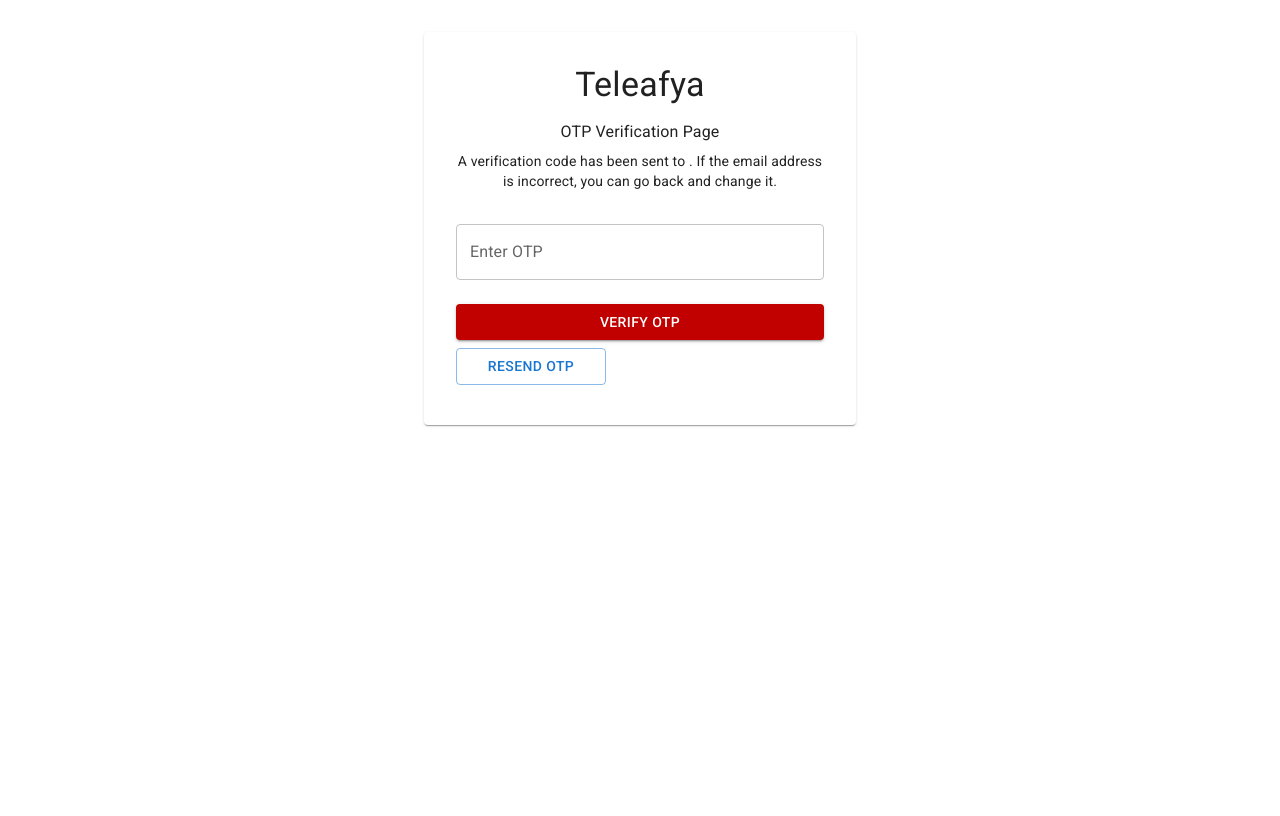
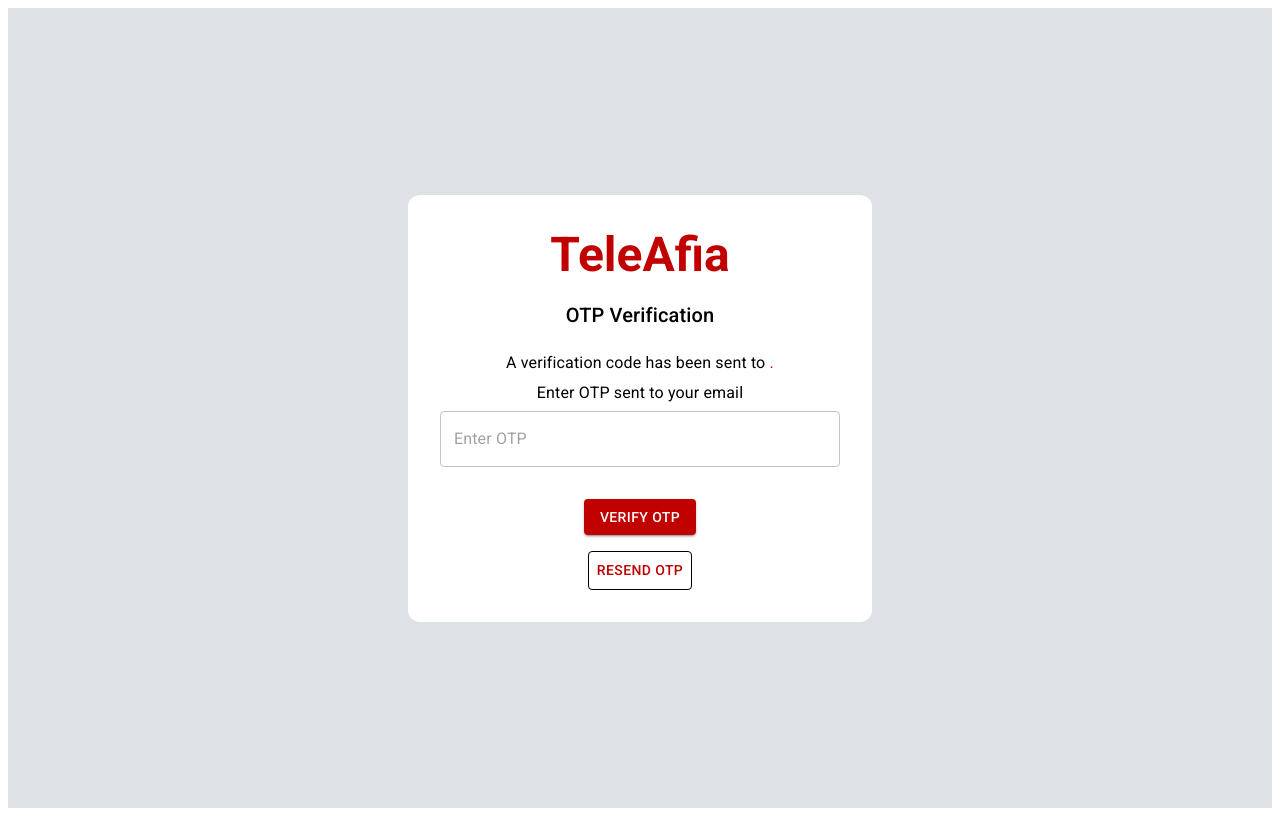
Before and after one commit to Equity-Afya/client-frontend, a React (Vite) app: page /verify-otp in a window 1280 px wide. Built offline with nearby package versions, Linux system fonts and the light colour scheme.

Commit message:
Updated Fullscreen

```diff
--- a/package.json
+++ b/package.json
@@ -13,6 +13,7 @@
     "@emotion/react": "^11.11.4",
     "@emotion/styled": "^11.11.0",
     "@mui/icons-material": "^5.15.12",
+    "@mui/lab": "^5.0.0-alpha.168",
     "@mui/material": "^5.15.12",
     "@mui/styled-engine-sc": "^6.0.0-alpha.17",
     "axios": "^1.6.7",
--- a/src/components/SideBar/SideBar.jsx
+++ b/src/components/SideBar/SideBar.jsx
@@ -6,6 +6,7 @@
   ListItemText,
   CssBaseline,
   IconButton,
+  Box,
 } from "@mui/material";
 import {
   Dashboard,
@@ -62,10 +63,16 @@
   return (
     <>
       <CssBaseline />
+      <Box
+        sx={{
+          display: "flex",
+          flexDirection: "column",
+          height: fullscreenMode ? "100vh" : "auto",
+        }}
+      >
         <List
           sx={{
-          width: 240,
-          height: "100%",
+            flex: 1,
             backgroundColor: brightnessMode ? "#FFFFFF" : "#C00100",
             color: brightnessMode ? "#000000" : "white",
             paddingTop: 0,
@@ -82,7 +89,7 @@
               <Dashboard />
             </ListItemIcon>
             <ListItemText primary="Dashboard" />
-          {/* Add Fullscreen Button */}
+            {/* Fullscreen Button */}
             <IconButton
               onClick={toggleFullscreen}
               sx={{ color: brightnessMode ? "#000000" : "white" }}
@@ -184,6 +191,7 @@
             <ListItemText primary="Logout" />
           </ListItem>
         </List>
+      </Box>
     </>
   );
 }
--- a/src/components/VerifyOTP/VerifyOTP.jsx
+++ b/src/components/VerifyOTP/VerifyOTP.jsx
@@ -1,114 +1,143 @@
-import { useState } from "react";
-import PropTypes from "prop-types";
-import { useNavigate } from "react-router-dom"; // Import useNavigate hook from react-router-dom
-import Card from "@mui/material/Card";
-import CardContent from "@mui/material/CardContent";
-import Typography from "@mui/material/Typography";
+import React, { useState } from "react";
+import { useLocation, useNavigate } from "react-router-dom";
+import Box from "@mui/material/Box";
 import TextField from "@mui/material/TextField";
 import Button from "@mui/material/Button";
+import Typography from "@mui/material/Typography";
 import axios from "axios";
 
-const OTPVerification = ({ email }) => {
-  const [otp, setOTP] = useState("");
-  const [message, setMessage] = useState("");
-  const navigate = useNavigate(); // Initialize navigate function
+function VerifyOTP() {
+  const [otp, setOtp] = useState("");
+  const [verifyLoading, setVerifyLoading] = useState(false);
+  const [resendLoading, setResendLoading] = useState(false);
+  const navigate = useNavigate();
+  const location = useLocation();
 
-  const handleOTPChange = (event) => {
-    setOTP(event.target.value);
+  const email = location.state?.email || "";
+
+  const handleInputChange = (e) => {
+    setOtp(e.target.value);
+  };
+
+  const handleVerifyOTP = async (e) => {
+    e.preventDefault();
+    setVerifyLoading(true);
+
+    try {
+      const response = await axios.post(
+        "https://8ed2-102-210-244-74.ngrok-free.app/patient/register/verifyotp",
+        { enteredOTP: otp }
+      );
+
+      if (response.status === 200) {
+        navigate("/login");
+      } else {
+        alert(response.data.message);
+      }
+    } catch (error) {
+      console.error("Error verifying OTP:", error);
+      alert(
+        "An error occurred during OTP verification. Please try again later."
+      );
+    }
+
+    setVerifyLoading(false);
   };
 
   const handleResendOTP = async () => {
     try {
-      const response = await axios.post("/api/resend-otp", { email });
+      setResendLoading(true);
+      const response = await axios.post(
+        "https://8ed2-102-210-244-74.ngrok-free.app/patient/resendotp",
+        { email }
+      );
+
       if (response.status === 200) {
-        setMessage("OTP resent successfully");
+        alert(response.data.message);
+      } else {
+        alert("Failed to resend OTP. Please try again later.");
       }
     } catch (error) {
-      if (error.response.status === 404) {
-        setMessage("User not found");
-      } else {
-        setMessage("Internal server error");
-      }
+      console.error("Error resending OTP:", error);
+      alert("An error occurred while resending OTP. Please try again later.");
     }
-  };
 
-  const handleVerifyOTP = async () => {
-    try {
-      const response = await axios.post("/api/verify-otp", { otp });
-      if (response.status === 200) {
-        setMessage("Account verified successfully");
-        // Redirect to login page
-        navigate("/login");
-      }
-    } catch (error) {
-      if (error.response.status === 404) {
-        setMessage("User with the provided OTP not found");
-      } else if (error.response.status === 400) {
-        setMessage("Invalid OTP");
-      } else {
-        setMessage("Internal server error");
-      }
-    }
+    setResendLoading(false);
   };
 
   return (
-    <Card sx={{ maxWidth: 400, margin: "auto", marginTop: 4, padding: 2 }}>
-      <CardContent>
-        <Typography variant="h4" align="center" gutterBottom>
-          Teleafya
+    <Box
+      sx={{
+        display: "flex",
+        justifyContent: "center",
+        alignItems: "center",
+        height: "100vh",
+        backgroundColor: "#DEE1E6",
+      }}
+    >
+      <Box
+        sx={{
+          width: 400,
+          p: 4,
+          borderRadius: 3,
+          bgcolor: "white",
+          textAlign: "center",
+        }}
+      >
+        <Typography
+          variant="h3"
+          gutterBottom
+          sx={{ color: "#c00100", fontWeight: "bold" }}
+        >
+          TeleAfia
         </Typography>
-        <Typography variant="subtitle1" align="center" gutterBottom>
-          OTP Verification Page
+        <Typography
+          variant="h6"
+          gutterBottom
+          sx={{ fontWeight: "semi-bold", marginBottom: "20px" }}
+        >
+          OTP Verification
         </Typography>
-        <Typography variant="body2" align="center" paragraph>
-          A verification code has been sent to {email}. If the email address is
-          incorrect, you can go back and change it.
+        <Typography gutterBottom>
+          A verification code has been sent to{" "}
+          <span style={{ color: "#c00100" }}>{email}.</span>
         </Typography>
-        <TextField
-          label="Enter OTP"
-          variant="outlined"
-          fullWidth
-          value={otp}
-          onChange={handleOTPChange}
-          margin="normal"
-        />
+        <Typography gutterBottom>Enter OTP sent to your email</Typography>
+        <form onSubmit={handleVerifyOTP}>
+          <TextField
+            type="text"
+            value={otp}
+            onChange={handleInputChange}
+            placeholder="Enter OTP"
+            sx={{ width: "100%", textAlign: "center", mb: 2 }}
+          />
+          <Button
+            type="submit"
+            variant="contained"
+            color="primary"
+            disabled={verifyLoading}
+            sx={{ mt: 2, backgroundColor: "#c00100" }}
+          >
+            {verifyLoading ? "Verifying..." : "Verify OTP"}
+          </Button>
+        </form>
+
         <Button
-          variant="contained"
-          color="primary"
-          onClick={handleVerifyOTP}
-          fullWidth
-          style={{
-            backgroundColor: "#C00100",
-            color: "#fff",
-            marginTop: "16px",
+          onClick={handleResendOTP}
+          disabled={resendLoading}
+          sx={{
+            mt: 2,
+            color: "#c00100",
+            backgroundColor: "white",
+            border: "1px solid black",
           }}
         >
-          Verify OTP
+          {" "}
+          {resendLoading ? "Resending..." : "RESEND OTP"}
         </Button>
-        <Button
-          variant="outlined"
-          color="primary"
-          onClick={handleResendOTP}
-          style={{ width: "150px", marginTop: "8px" }}
-        >
-          Resend OTP
-        </Button>
-        {message && (
-          <Typography
-            variant="body2"
-            align="center"
-            style={{ marginTop: "16px", color: "red" }}
-          >
-            {message}
-          </Typography>
-        )}
-      </CardContent>
-    </Card>
+      </Box>
+    </Box>
   );
-};
+}
 
-OTPVerification.propTypes = {
-  email: PropTypes.string.isRequired,
-};
-
-export default OTPVerification;
+export default VerifyOTP;
--- /dev/null
+++ b/src/pages/BookAppointmentPage.jsx
@@ -0,0 +1,11 @@
+import React from 'react'
+
+const BookAppointmentPage = () => {
+  return (
+    <div>
+      <sidebar />
+    </div>
+  )
+}
+
+export default BookAppointmentPage
--- a/src/routes/index.jsx
+++ b/src/routes/index.jsx
@@ -14,6 +14,7 @@
 import TeleclinicsPage from "../pages/TeleclinicsPage";
 import OtherServicesPage from "../pages/OtherServicesPage";
 import ForgotPasswordPage from "../pages/ForgotPasswordPage";
+import BookAppointmentPage from "../pages/BookAppointmentPage";
 
 function AppRoutes() {
   return (
@@ -34,6 +35,7 @@
         <Route path="/customer-care" element={< CustomerCarePage />} />
         <Route path="/other-services" element={< OtherServicesPage />} />
         <Route path="/forgot-password" element={<ForgotPasswordPage />} />
+        <Route path="/book-appointment" element={<BookAppointmentPage />} />
 
       </Routes>
     </Router>
```
Also changed, not shown: src/components/Booking/BookingForm.jsx (added, +114 -0 lines), 1 other file (tests, documents, lock files or other folders). Lines whose indentation alone changed are shown as unchanged.
